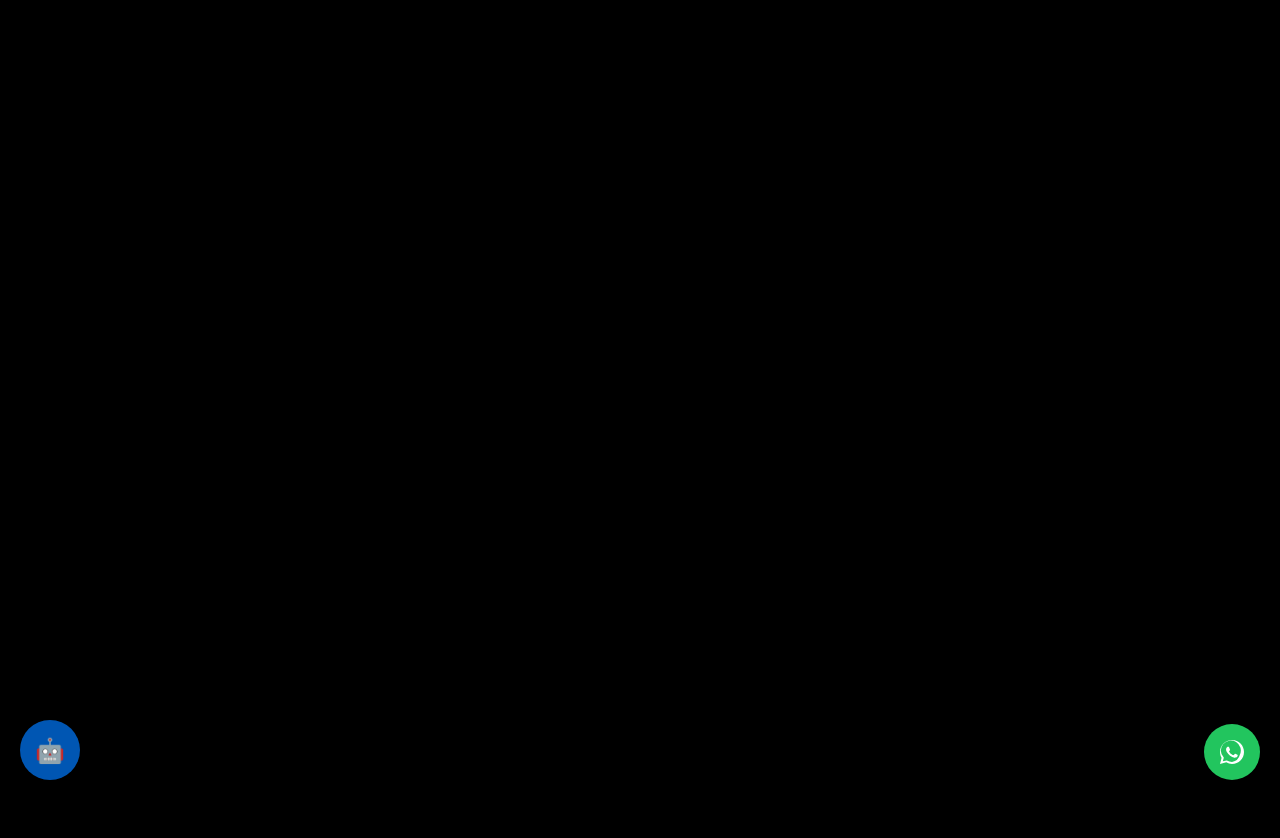
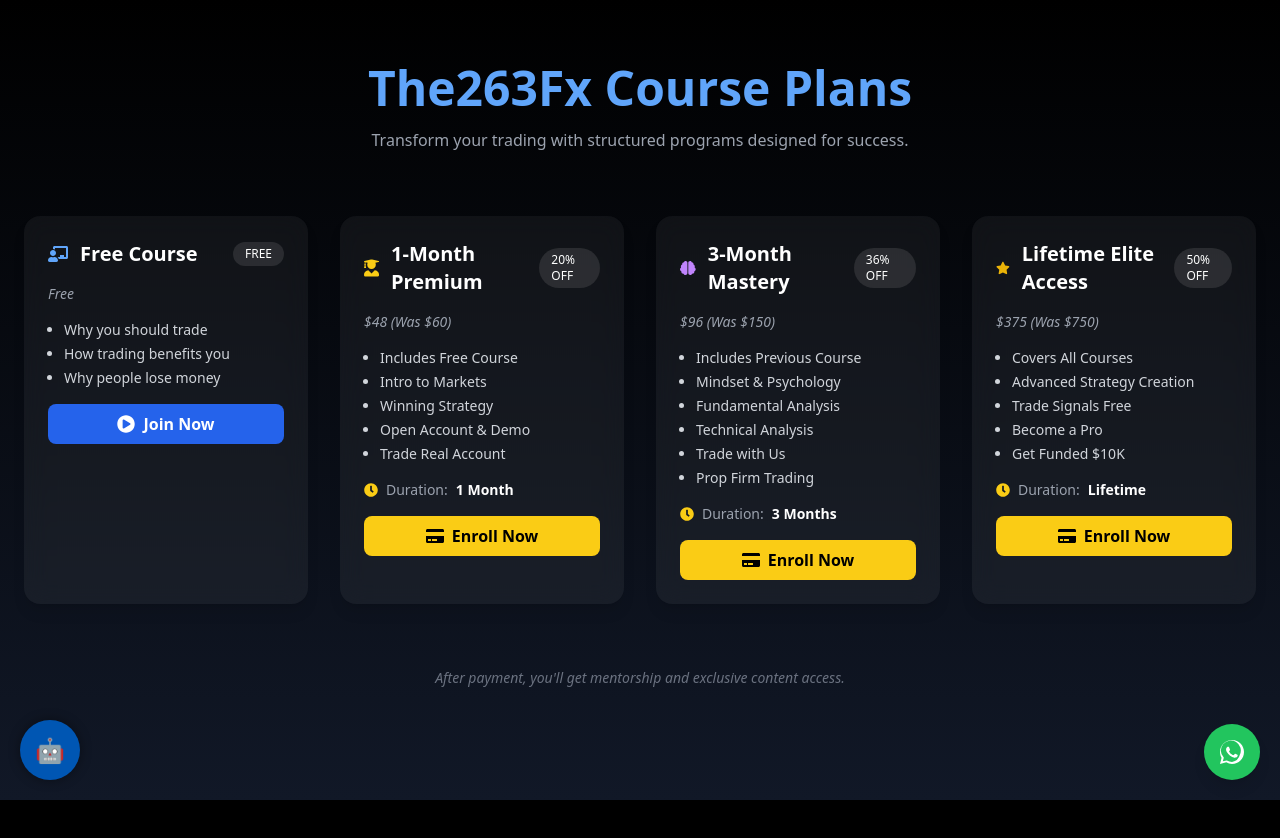
Before and after one commit to Monecuer/The263fx, a Next.js app: page /academy in a window 1280 px wide. Shown: the top 838 px of the page. Before the commit the page ends 800 px from the top, so only its background shows below. Built offline with nearby package versions, Linux system fonts and the light colour scheme.

Commit message:
Update page.js

```diff
--- a/src/app/academy/page.js
+++ b/src/app/academy/page.js
@@ -1,100 +1,212 @@
 'use client';
 
-import { motion, AnimatePresence } from 'framer-motion';
-import { FaTimes, FaCopy } from 'react-icons/fa';
-import { useState } from 'react';
+import { useEffect, useState } from 'react';
+import { useRouter } from 'next/navigation';
+import { supabase } from '../lib/supabaseClient';
+import PaymentModal from '../components/PaymentModal';
+import { motion } from 'framer-motion';
+import {
+  FaPlayCircle,
+  FaCreditCard,
+  FaChalkboardTeacher,
+  FaClock,
+  FaUserGraduate,
+  FaBrain,
+  FaStar,
+} from 'react-icons/fa';
 
-export default function PaymentModal({ course, onCancel }) {
-  const [copied, setCopied] = useState(false);
+export default function CoursesSection() {
+  const router = useRouter();
+  const [showVideo, setShowVideo] = useState(false);
+  const [user, setUser] = useState(null);
+  const [selectedCourse, setSelectedCourse] = useState(null);
 
-  const handleCopy = () => {
-    navigator.clipboard.writeText('0776543537');
-    setCopied(true);
-    setTimeout(() => setCopied(false), 1500);
+  useEffect(() => {
+    supabase.auth.getUser().then(({ data: { user } }) => {
+      setUser(user);
+    });
+  }, []);
+
+  const handleJoin = (course) => {
+    if (!user) {
+      router.push('/login');
+    } else {
+      setSelectedCourse(course);
+    }
   };
 
-  if (!course) return null;
+  const courses = [
+    {
+      id: 'free-course',
+      title: 'Free Course',
+      icon: <FaChalkboardTeacher className="text-blue-400 text-xl" />,
+      badge: 'FREE',
+      price: 0,
+      priceLabel: 'Free',
+      duration: null,
+      color: 'bg-white/5',
+      border: 'border-white/10',
+      features: [
+        'Why you should trade',
+        'How trading benefits you',
+        'Why people lose money',
+      ],
+      action: !showVideo ? (
+        <button
+          onClick={() => setShowVideo(true)}
+          className="mt-4 bg-blue-600 hover:bg-blue-700 text-white w-full py-2 rounded-lg font-semibold flex items-center justify-center gap-2"
+        >
+          <FaPlayCircle className="text-lg" /> Join Now
+        </button>
+      ) : (
+        <div className="aspect-video mt-4 rounded-lg overflow-hidden border border-gray-700">
+          <div className="w-full h-full bg-black flex items-center justify-center text-gray-500 text-sm italic">
+            Free Course Video Coming Soon
+          </div>
+        </div>
+      ),
+    },
+    {
+      id: 'premium-1mo',
+      title: '1-Month Premium',
+      icon: <FaUserGraduate className="text-yellow-400 text-xl" />,
+      badge: '20% OFF',
+      price: 48,
+      priceLabel: '$48 (Was $60)',
+      duration: '1 Month',
+      color: 'bg-white/5',
+      border: 'border-yellow-400/20',
+      features: [
+        'Includes Free Course',
+        'Intro to Markets',
+        'Winning Strategy',
+        'Open Account & Demo',
+        'Trade Real Account',
+      ],
+    },
+    {
+      id: 'mastery-3mo',
+      title: '3-Month Mastery',
+      icon: <FaBrain className="text-purple-400 text-xl" />,
+      badge: '36% OFF',
+      price: 96,
+      priceLabel: '$96 (Was $150)',
+      duration: '3 Months',
+      color: 'bg-white/5',
+      border: 'border-purple-400/20',
+      features: [
+        'Includes Previous Course',
+        'Mindset & Psychology',
+        'Fundamental Analysis',
+        'Technical Analysis',
+        'Trade with Us',
+        'Prop Firm Trading',
+      ],
+    },
+    {
+      id: 'elite-lifetime',
+      title: 'Lifetime Elite Access',
+      icon: <FaStar className="text-yellow-500 text-xl" />,
+      badge: '50% OFF',
+      price: 375,
+      priceLabel: '$375 (Was $750)',
+      duration: 'Lifetime',
+      color: 'bg-white/5',
+      border: 'border-yellow-500/20',
+      features: [
+        'Covers All Courses',
+        'Advanced Strategy Creation',
+        'Trade Signals Free',
+        'Become a Pro',
+        'Get Funded $10K',
+      ],
+    },
+  ];
 
   return (
-    <AnimatePresence>
-      <motion.div
-        className="fixed inset-0 z-50 flex items-center justify-center bg-black/70 backdrop-blur-sm"
+    <section className="min-h-screen bg-gradient-to-b from-black to-gray-900 text-white py-16 px-6 max-w-7xl mx-auto space-y-16">
+      {/* Header */}
+      <div className="text-center">
+        <motion.h2
+          className="text-4xl md:text-5xl font-bold mb-4 text-blue-400"
+          initial={{ opacity: 0, y: -20 }}
+          animate={{ opacity: 1, y: 0 }}
+        >
+          The263Fx Course Plans
+        </motion.h2>
+        <motion.p
+          className="text-gray-400 text-md max-w-xl mx-auto"
           initial={{ opacity: 0 }}
           animate={{ opacity: 1 }}
-        exit={{ opacity: 0 }}
+          transition={{ delay: 0.2 }}
         >
-        <motion.div
-          className="bg-gray-900 rounded-2xl p-6 w-[90%] max-w-md text-white shadow-2xl relative"
-          initial={{ scale: 0.8, y: 50 }}
-          animate={{ scale: 1, y: 0 }}
-          exit={{ scale: 0.8, opacity: 0 }}
-        >
-          {/* Close button */}
-          <button
-            onClick={onCancel}
-            className="absolute top-4 right-4 text-gray-400 hover:text-white"
-          >
-            <FaTimes size={18} />
-          </button>
-
-          <h2 className="text-2xl font-bold mb-2 text-yellow-400">
-            {course.title}
-          </h2>
-          <p className="text-sm text-gray-400 mb-4">
-            Price: <span className="text-white font-semibold">${course.price}</span>
-          </p>
-
-          <h3 className="text-md font-semibold mb-2 text-white">
-            Pay via:
-          </h3>
-          <div className="flex items-center justify-start gap-4 mb-4">
-            <div className="flex flex-col items-center">
-              <img src="/ecocash.png" alt="Ecocash" className="w-10 h-10" />
-              <p className="text-xs text-gray-300 mt-1">Ecocash</p>
-            </div>
-            <div className="flex flex-col items-center">
-              <img src="/inbucks.png" alt="Inbucks" className="w-10 h-10" />
-              <p className="text-xs text-gray-300 mt-1">Inbucks</p>
-            </div>
-            <div className="flex flex-col items-center">
-              <img src="/binance.png" alt="Binance" className="w-10 h-10" />
-              <p className="text-xs text-gray-300 mt-1">Binance</p>
-            </div>
+          Transform your trading with structured programs designed for success.
+        </motion.p>
       </div>
 
-          <div className="mt-4 text-sm text-gray-300 text-center">
-            <p className="mb-1">Send to:</p>
-            <div className="flex items-center justify-center gap-2">
-              <span className="font-semibold text-yellow-400 text-lg">0776543537</span>
+      {/* Course Cards */}
+      <div className="grid lg:grid-cols-2 xl:grid-cols-4 gap-8">
+        {courses.map((course, i) => (
+          <motion.div
+            key={course.id}
+            className={`${course.color} ${course.border} p-6 rounded-2xl shadow-lg backdrop-blur-md space-y-4`}
+            initial={{ opacity: 0, y: 30 }}
+            animate={{ opacity: 1, y: 0 }}
+            transition={{ delay: i * 0.1 }}
+          >
+            <div className="flex items-center gap-3">
+              {course.icon}
+              <h3 className="text-xl font-semibold text-white">{course.title}</h3>
+              <span className="ml-auto bg-white/10 text-xs px-3 py-1 rounded-full">
+                {course.badge}
+              </span>
+            </div>
+            <p className="text-gray-400 text-sm italic">{course.priceLabel}</p>
+
+            <ul className="text-gray-300 text-sm space-y-1 pl-4 list-disc">
+              {course.features.map((f, idx) => (
+                <li key={idx}>{f}</li>
+              ))}
+            </ul>
+
+            {course.duration && (
+              <div className="text-sm text-gray-400 flex items-center gap-2 mt-2">
+                <FaClock className="text-yellow-400" />
+                Duration: <span className="text-white font-semibold">{course.duration}</span>
+              </div>
+            )}
+
+            {course.id === 'free-course' ? (
+              course.action
+            ) : (
               <button
-                onClick={handleCopy}
-                className="text-sm bg-white/10 hover:bg-white/20 text-white px-2 py-1 rounded"
+                onClick={() => handleJoin(course)}
+                className="mt-4 bg-yellow-400 hover:bg-yellow-500 text-black w-full py-2 rounded-lg font-semibold flex items-center justify-center gap-2"
               >
-                {copied ? 'Copied!' : <FaCopy />}
+                <FaCreditCard className="text-lg" /> Enroll Now
               </button>
-            </div>
+            )}
+          </motion.div>
+        ))}
       </div>
 
-          <div className="mt-6 flex justify-between gap-4">
-            <button
-              onClick={onCancel}
-              className="w-1/2 py-2 bg-white/10 hover:bg-white/20 text-white rounded-lg"
+      {/* Footer Text */}
+      <motion.p
+        className="text-center text-gray-500 italic text-sm"
+        initial={{ opacity: 0 }}
+        animate={{ opacity: 1 }}
+        transition={{ delay: 0.3 }}
       >
-              Cancel
-            </button>
-            <button
-              onClick={() => {
-                // TODO: handle actual payment confirmation
-                alert(`Payment confirmed for ${course.title}`);
-                onCancel();
-              }}
-              className="w-1/2 py-2 bg-yellow-400 hover:bg-yellow-500 text-black font-semibold rounded-lg"
-            >
-              Confirm
-            </button>
-          </div>
-        </motion.div>
-      </motion.div>
-    </AnimatePresence>
+        After payment, you'll get mentorship and exclusive content access.
+      </motion.p>
+
+      {/* Modal */}
+      {selectedCourse && (
+        <PaymentModal
+          course={selectedCourse}
+          onCancel={() => setSelectedCourse(null)}
+        />
+      )}
+    </section>
   );
 }
```
Lines whose indentation alone changed are shown as unchanged.
